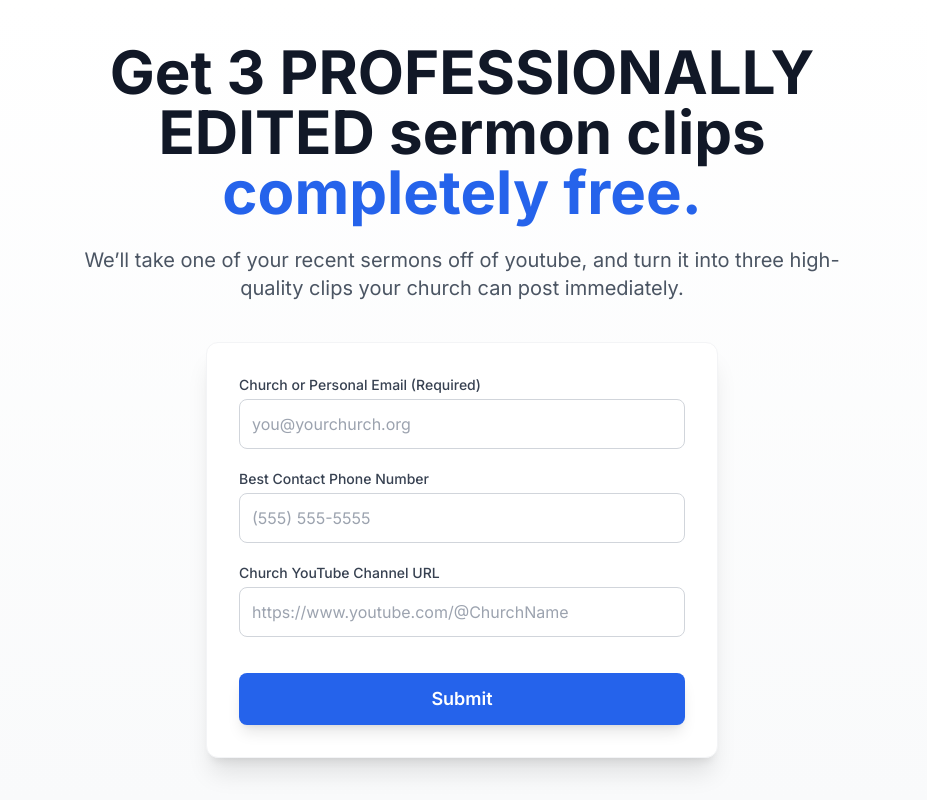
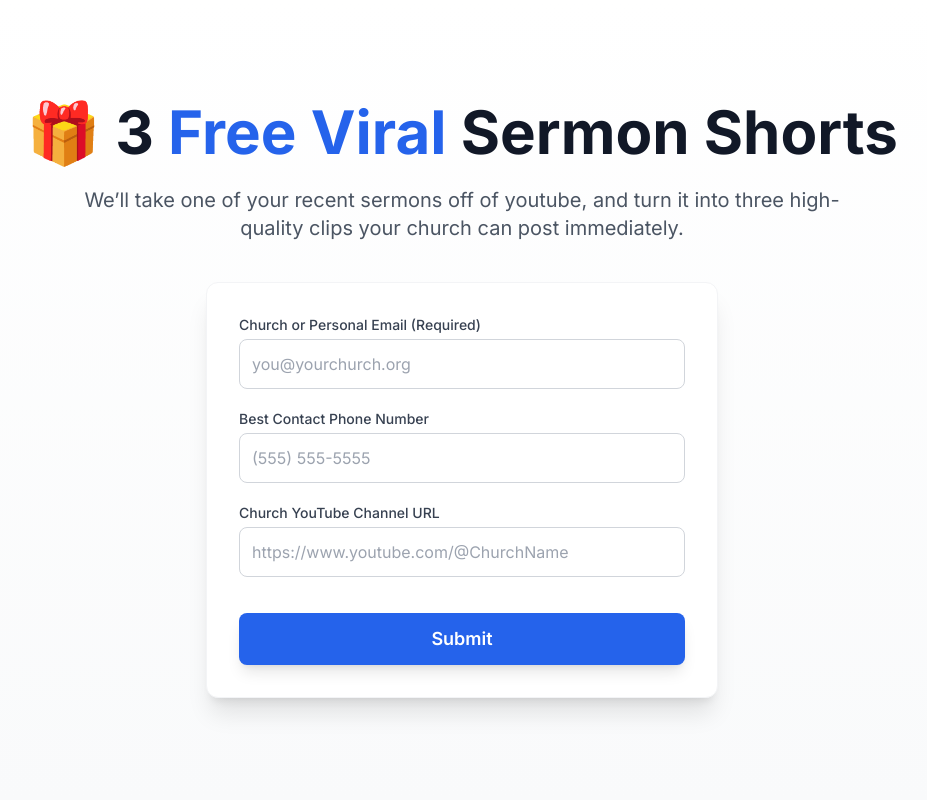
Before and after one commit to Timthetitan01/Unstunted, a plain HTML site: page index.html in a window 1280 px wide. Shown: the whole page, without its empty margins (178-1105 px from the left). Drawn offline with nearby package versions, Linux system fonts and the light colour scheme.

Commit message:
Update index.html

```diff
--- a/index.html
+++ b/index.html
@@ -41,8 +41,9 @@
 
             <!-- Main Headline -->
             <h1 class="text-4xl md:text-6xl font-bold text-gray-900 mb-6 leading-tight">
-                Get 3 PROFESSIONALLY EDITED sermon clips
-                <span class="text-blue-600">completely free.</span>
+                🎁 3
+                <span class="text-blue-600">Free Viral</span>
+                Sermon Shorts
             </h1>
             <!-- Sub-headline -->
             <p class="text-lg md:text-xl text-gray-600 mb-10 max-w-3xl mx-auto">
```
